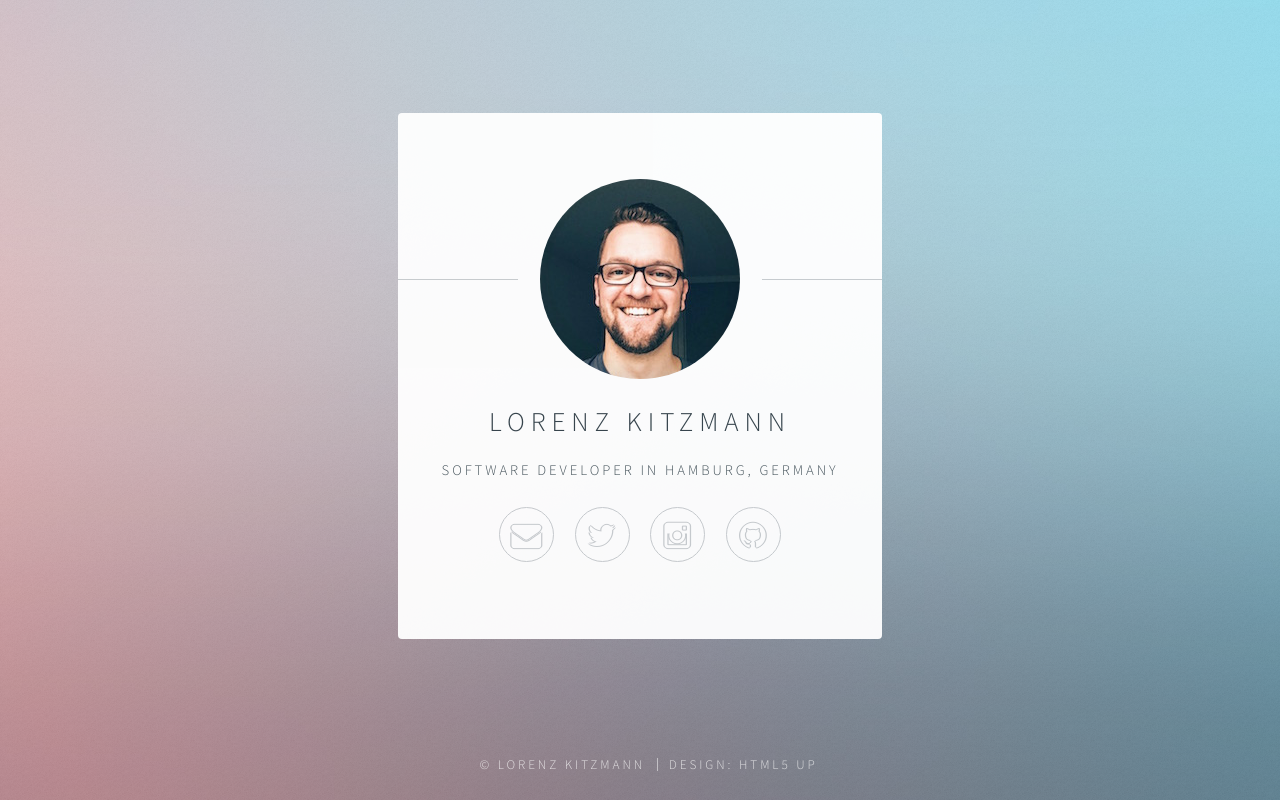
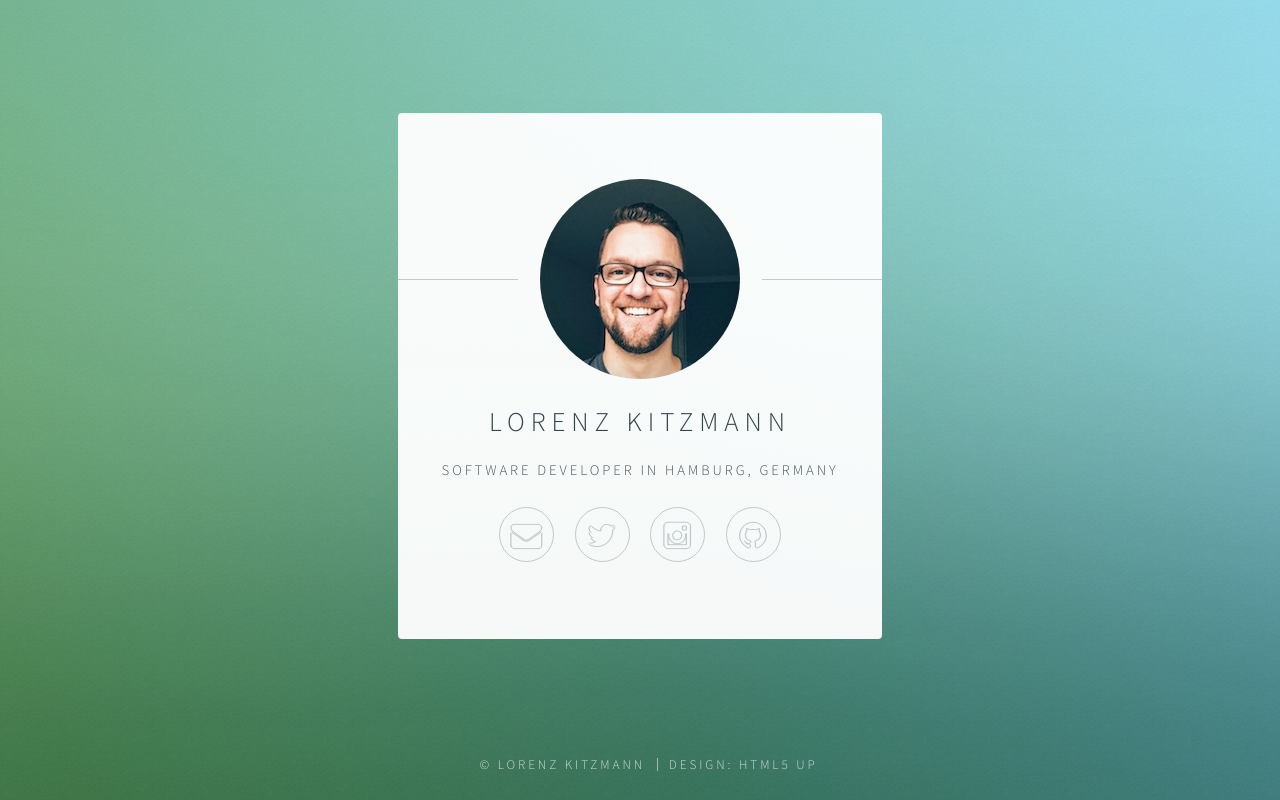
Before and after one commit to lorenzk/lorenzk.github.io, a plain HTML site: page index.html in a window 1280 px wide. Drawn offline with Linux system fonts and the light colour scheme.

Commit message:
change bg colors

```diff
--- a/assets/sass/libs/_vars.scss
+++ b/assets/sass/libs/_vars.scss
@@ -34,7 +34,7 @@
 		fg-bold:			#313f47,
 		fg-light:			#616f77,
 		border:				#c8cccf,
-		accent1:			#ffa596,
+		accent1:			green,
 		accent2:			#00e4ff,
 		highlight:			#ff7496
 	);
```
Also changed, not shown: assets/css/ie8.css, assets/css/ie9.css, assets/css/main.css, assets/css/noscript.css, assets/sass/base/_page.scss (line endings or trailing spaces), 4 other files.
